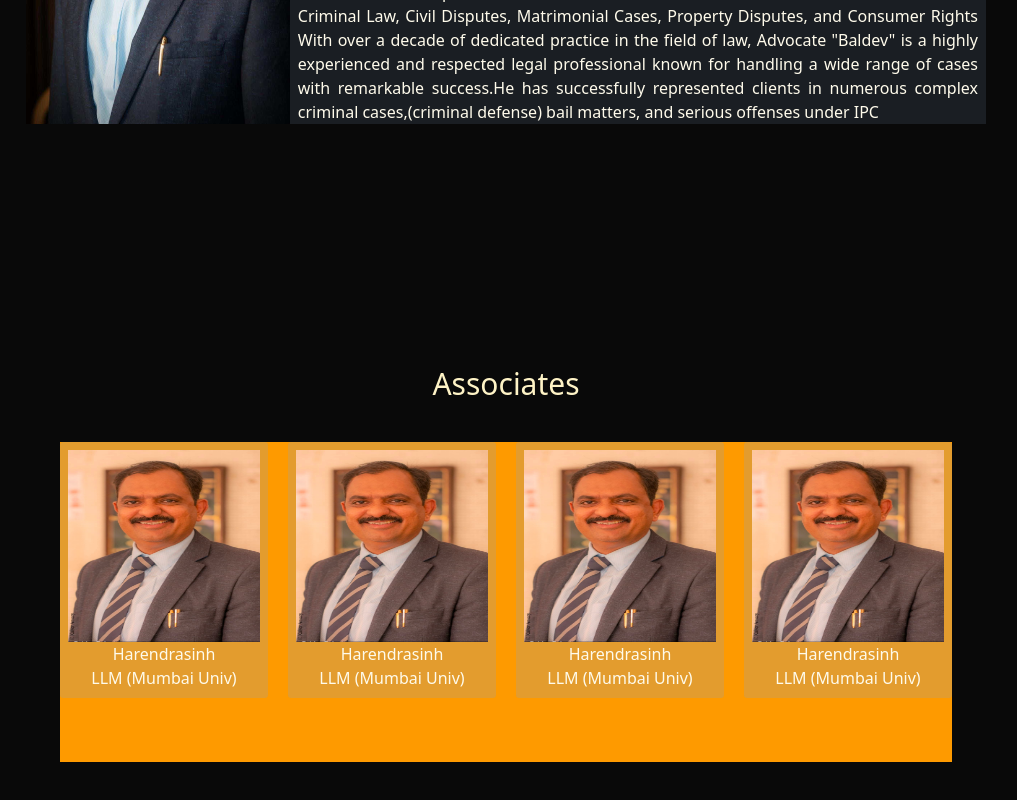
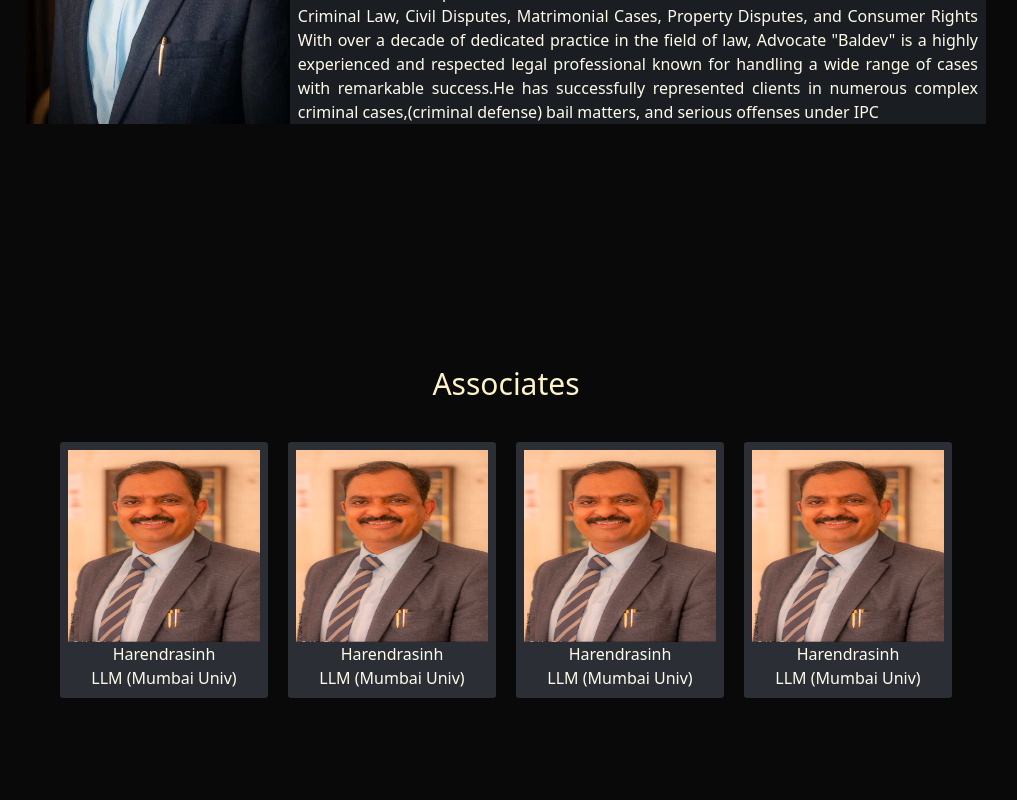
Before and after one commit to harendrasinp/advocate, a React (Vite) app: page / in a window 1280 px wide. Shown: the part 444-1244 px from the top of the page, without its empty margins (134-1151 px from the left). Built offline with nearby package versions, Linux system fonts and the light colour scheme; a web font is replaced by a local one.

Commit message:
update new

```diff
--- a/src/Homepage.jsx
+++ b/src/Homepage.jsx
@@ -27,7 +27,7 @@ export const Homepage = () => {
         <div className='min-h-screen w-full bg-black/65 flex flex-col gap-[2rem]  items-center  lg:flex lg:flex-col lg:justify-center lg:items-center lg:gap-10'>
           <div className='text-3xl text-amber-100'>Associates</div>
 
-          <div className='text-amber-50 grid bg-amber-500 grid-cols-2 gap-4 lg:flex lg:flex-row lg:h-[20rem] lg:justify-center lg:gap-5'>
+          <div className='text-amber-50 grid grid-cols-2 gap-4 lg:flex lg:flex-row lg:h-[20rem] lg:justify-center lg:gap-5'>
 
             <div className='w-[10rem] h-[13rem] bg-slate-400/25 p-[0.5rem] lg:w-[13rem] lg:h-[16rem] flex flex-col items-center rounded-[0.2rem]'>
               <img className='h-[9rem] lg:h-[12rem] w-full' src="/images/baldevji.jpg" alt="associat1" />
```
